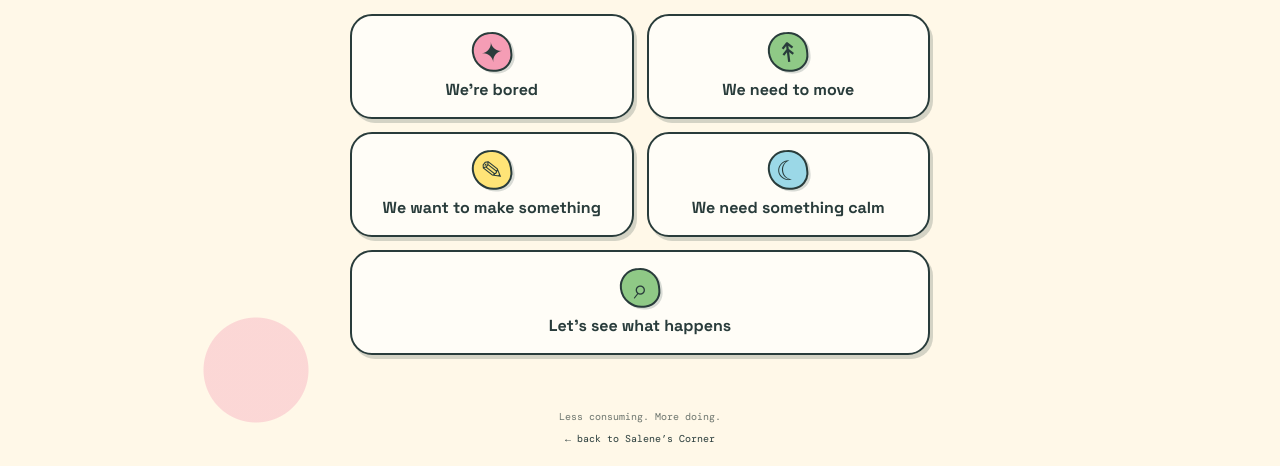
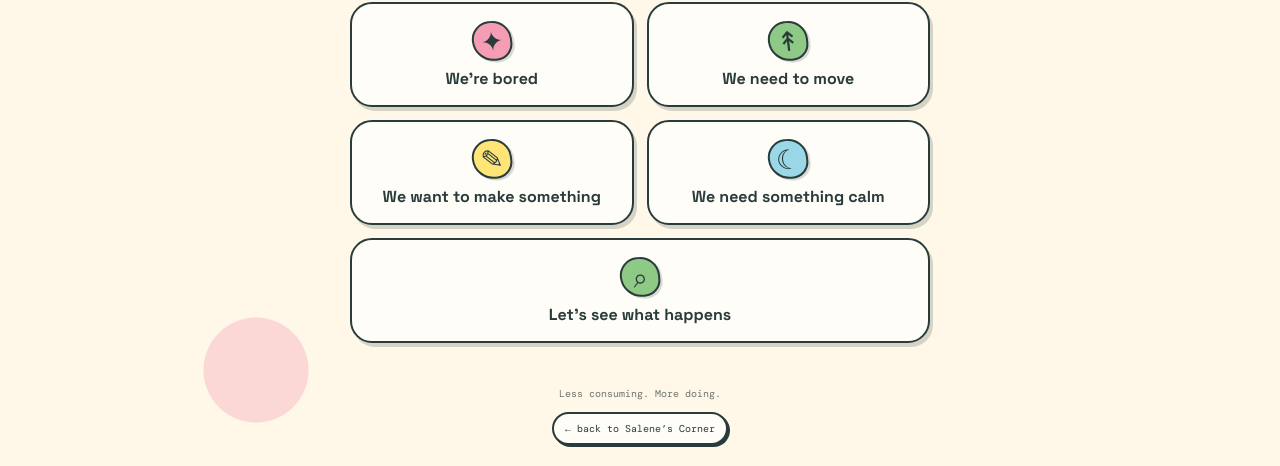
Before and after one commit to saleney/what-now, a plain HTML site: page index.html in a window 1280 px wide. Shown: the part 334-800 px from the top of the page. Drawn offline with nearby package versions, Linux system fonts and the light colour scheme.

Commit message:
Style footer home navigation

```diff
--- a/index.html
+++ b/index.html
@@ -23,6 +23,7 @@
 .salene-home-link{display:inline-block;margin-top:9px;color:var(--ink);text-decoration:none}.salene-home-link:hover,.salene-home-link:focus-visible{text-decoration:underline;outline:none}
 .salene-home-link{position:fixed;z-index:20;bottom:14px;left:50%;margin:0;padding:8px 11px;border:2px solid var(--line);border-radius:999px;background:#fffdf7;color:var(--ink);box-shadow:2px 2px 0 var(--line);font-size:10px;text-decoration:none;transform:translateX(-50%)}.salene-home-link:hover,.salene-home-link:focus-visible{background:var(--yellow);outline:2px solid var(--line);outline-offset:2px}
 .salene-home-link{position:static;z-index:auto;display:inline-block;margin-top:9px;padding:0;border:0;border-radius:0;background:transparent;box-shadow:none;color:var(--ink);font:inherit;text-decoration:none;transform:none}.salene-home-link:hover,.salene-home-link:focus-visible{background:transparent;text-decoration:underline;outline:none}
+.salene-home-link{display:inline-block;margin-top:12px;padding:8px 11px;border:2px solid #293c3b;border-radius:999px;background:#fffdf7;color:#293c3b;box-shadow:2px 2px 0 #293c3b;font:10px "DM Mono",monospace;text-decoration:none}.salene-home-link:hover,.salene-home-link:focus-visible{background:#ffe477;text-decoration:none;outline:2px solid #293c3b;outline-offset:2px}
 </style>
 </head>
 <body>
```
